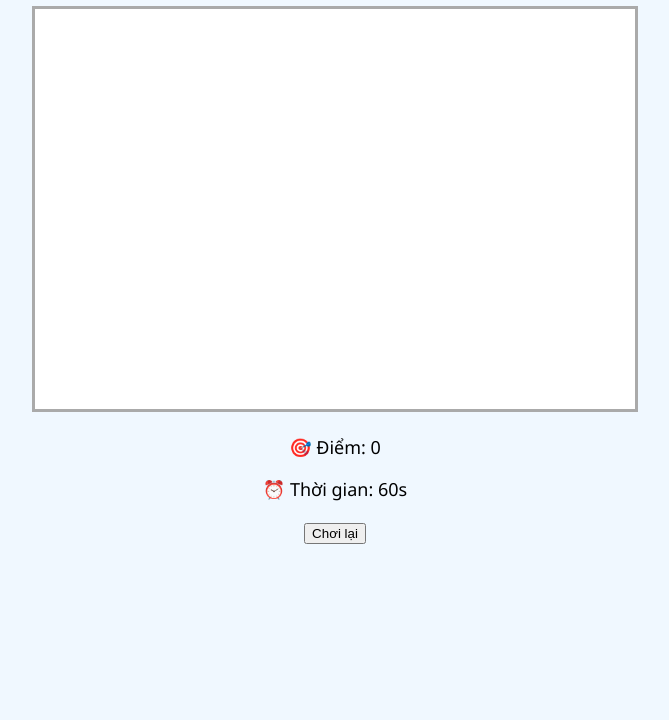
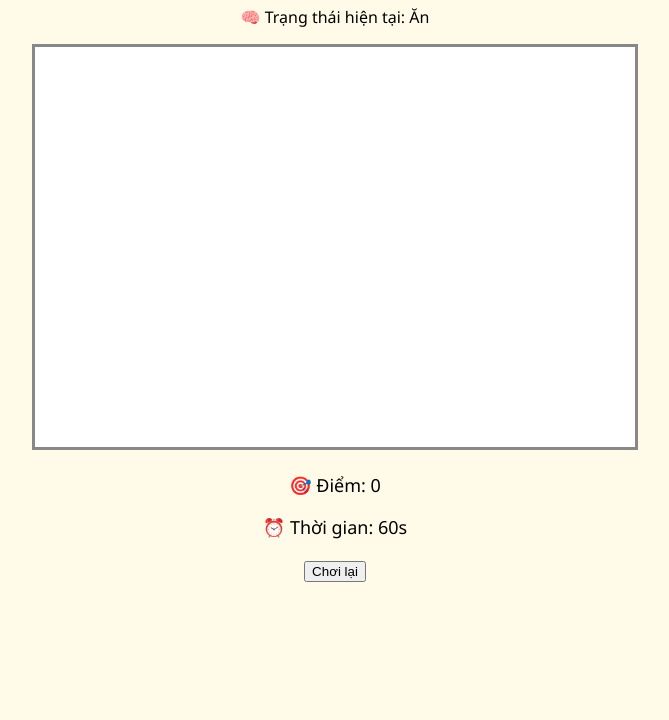
Before and after one commit to duongtoi88/Tho_game, a plain HTML site: page index.html in a window 1280 px wide. Shown: the part 80-800 px from the top of the page, without its empty margins (305-974 px from the left). Drawn offline with Linux system fonts and the light colour scheme.

Commit message:
Add files via upload

```diff
--- a/game.js
+++ b/game.js
@@ -2,26 +2,51 @@
 const canvas = document.getElementById('gameCanvas');
 const ctx = canvas.getContext('2d');
 
-// Load ảnh
+// Load ảnh nhân vật và nền
 const babyImg = new Image();
 babyImg.src = 'assets/baby.png';
 
+const bgImg = new Image();
+bgImg.src = 'assets/bg.png';
+
+// Trạng thái và đồ vật hợp lệ
+const states = ['Ăn', 'Chơi', 'Ngủ'];
+let currentState = 'Ăn';
+
+const validItems = {
+  'Ăn': ['binh-sua', 'ti', 'me'],
+  'Chơi': ['bim', 'quan-ao', 'toy1', 'toy2', 'toy3'],
+  'Ngủ': ['goi', 'chan', 'bup-be']
+};
+
+// Danh sách ảnh đồ vật
 const toyImgs = [
-  new Image(),
-  new Image()
+  { name: 'binh-sua', src: 'assets/binh-sua.png' },
+  { name: 'ti', src: 'assets/ti.png' },
+  { name: 'me', src: 'assets/me.png' },
+  { name: 'bim', src: 'assets/bim.png' },
+  { name: 'quan-ao', src: 'assets/quan-ao.png' },
+  { name: 'toy1', src: 'assets/toy1.png' },
+  { name: 'toy2', src: 'assets/toy2.png' },
+  { name: 'toy3', src: 'assets/toy3.png' },
+  { name: 'goi', src: 'assets/goi.png' },
+  { name: 'chan', src: 'assets/chan.png' },
+  { name: 'bup-be', src: 'assets/bup-be.png' }
 ];
-toyImgs[0].src = 'assets/toy1.png'; // mặt trời đen trắng
-toyImgs[1].src = 'assets/toy2.png'; // gấu + bóng
 
-const bgImg = new Image();
-bgImg.src = 'assets/bg.png'; // căn hộ 2 phòng ngủ
+const loadedToys = toyImgs.map(item => {
+  const img = new Image();
+  img.src = item.src;
+  return { ...item, img };
+});
 
 let baby = { x: 50, y: 50, size: 60 };
 let toy = {
   x: 200,
   y: 200,
   size: 50,
-  img: toyImgs[0]
+  name: 'toy1',
+  img: loadedToys[0].img
 };
 let score = 0;
 let timeLeft = 60;
@@ -31,41 +56,50 @@ let keys = {};
 document.addEventListener('keydown', e => keys[e.key] = true);
 document.addEventListener('keyup', e => keys[e.key] = false);
 
+function randomState() {
+  let newState;
+  do {
+    newState = states[Math.floor(Math.random() * states.length)];
+  } while (newState === currentState);
+  currentState = newState;
+  document.getElementById('currentState').textContent = currentState;
+}
+setInterval(randomState, 25000);
+
 function randomToy() {
+  const chosen = loadedToys[Math.floor(Math.random() * loadedToys.length)];
   toy.x = Math.random() * (canvas.width - toy.size);
   toy.y = Math.random() * (canvas.height - toy.size);
-  toy.img = toyImgs[Math.floor(Math.random() * toyImgs.length)];
+  toy.img = chosen.img;
+  toy.name = chosen.name;
 }
 
 function draw() {
   ctx.clearRect(0, 0, canvas.width, canvas.height);
-
-  // Vẽ background
-  ctx.drawImage(bgImg, 0, 0, canvas.width, canvas.height);
-
-  // Vẽ đồ chơi
+  if (bgImg.complete && bgImg.naturalWidth > 0) {
+    ctx.drawImage(bgImg, 0, 0, canvas.width, canvas.height);
+  }
   ctx.drawImage(toy.img, toy.x, toy.y, toy.size, toy.size);
-
-  // Vẽ em bé
   ctx.drawImage(babyImg, baby.x, baby.y, baby.size, baby.size);
 
-  // Va chạm
+  // Kiểm tra va chạm
   if (Math.abs(baby.x - toy.x) < 40 && Math.abs(baby.y - toy.y) < 40) {
-    score++;
-    document.getElementById('score').textContent = score;
+    if (validItems[currentState].includes(toy.name)) {
+      score++;
+      document.getElementById('score').textContent = score;
+    } else {
+      alert('Bé khóc 😭 đồ chơi sai!');
+    }
     randomToy();
   }
 
-  // Di chuyển
   if (keys['ArrowUp']) baby.y -= 3;
   if (keys['ArrowDown']) baby.y += 3;
   if (keys['ArrowLeft']) baby.x -= 3;
   if (keys['ArrowRight']) baby.x += 3;
 
-  // Giữ trong canvas
   baby.x = Math.max(0, Math.min(canvas.width - baby.size, baby.x));
   baby.y = Math.max(0, Math.min(canvas.height - baby.size, baby.y));
-
   requestAnimationFrame(draw);
 }
 
@@ -74,7 +108,7 @@ function countdown() {
   document.getElementById('time').textContent = timeLeft;
   if (timeLeft <= 0) {
     clearInterval(timer);
-    alert(`🎉 Hết giờ! Thỏ đã thu thập được ${score} món đồ chơi!`);
+    alert(`🎉 Hết giờ! Bé đạt ${score} điểm!`);
   }
 }
 
--- a/index.html
+++ b/index.html
@@ -1,13 +1,13 @@
-<!-- index.html -->
 <!DOCTYPE html>
 <html lang="vi">
 <head>
   <meta charset="UTF-8">
-  <title>Game về bé Thỏ</title>
+  <title>Game Bé Tập Thu Thập</title>
   <link rel="stylesheet" href="style.css">
 </head>
 <body>
-  <h1>👶 Game của Thỏ</h1>
+  <h1>👶 Bé Thu Thập Đồ Vật</h1>
+  <p>🧠 Trạng thái hiện tại: <span id="currentState">Ăn</span></p>
   <canvas id="gameCanvas" width="600" height="400"></canvas>
   <div class="info">
     <p>🎯 Điểm: <span id="score">0</span></p>
--- a/style.css
+++ b/style.css
@@ -1,13 +1,12 @@
-/* style.css */
 body {
   text-align: center;
   font-family: 'Segoe UI', sans-serif;
-  background-color: #f0f8ff;
+  background-color: #fffbe8;
 }
 
-#gameCanvas {
-  border: 3px solid #aaa;
-  background-color: #fff;
+canvas {
+  border: 3px solid #888;
+  background-color: #ffffff;
 }
 
 .info {
```
